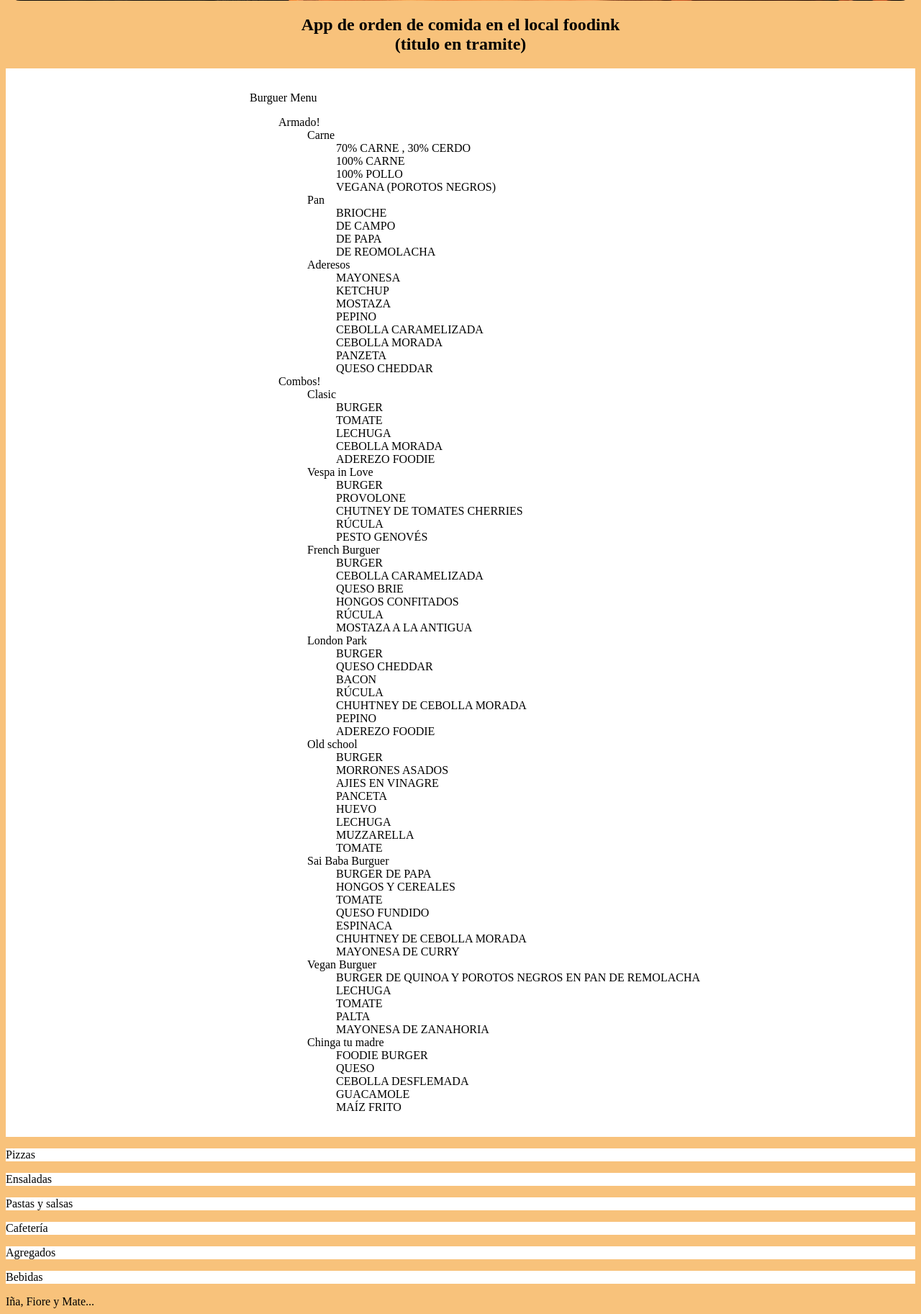
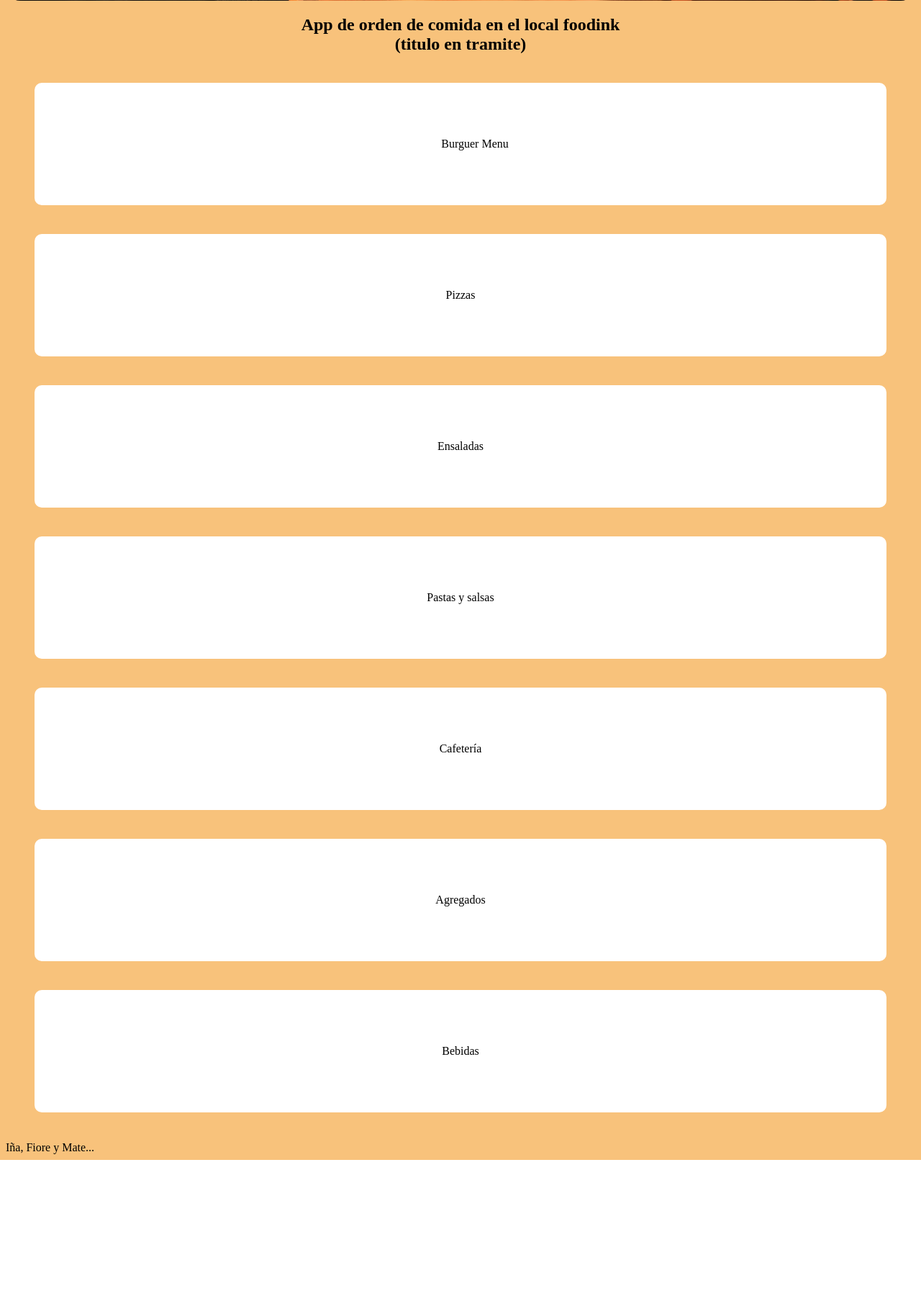
Before and after one commit to TheKypers/Programacion-Web, a PHP site: page / in a window 1280 px wide. Shown: the part 289-2114 px from the top of the page at 72% size. After the commit the page ends 1900 px from the top, so only its background shows below. Run offline with PHP 8.4, Linux system fonts and the light colour scheme.

Commit message:
2/9
menu desplegable ""

```diff
--- a/css/style.css
+++ b/css/style.css
@@ -8,7 +8,6 @@ body{
 .bannerTitulo{
     background: rgb(252,194,136);
     background: radial-gradient(circle, rgba(252,194,136,1) 0%, rgba(242,105,34,1) 120%);
-
     background-image:radial-gradient(circle, rgba(252,194,136,1) 0%, rgba(242,105,34,1) 120%),url(/img/BackBanner.jpg);
     background-blend-mode:multiply,normal;
     background-size: 1950px;
@@ -20,28 +19,33 @@ a{
 }
 .banner{
     background-color:white;
-    /*
     margin: 40px;
     padding: 60px;
+
     text-align: center;
+
+
     border-radius: 10px;
-    transition: 0.5s
-    */
-}
-/*
-.banner:hover{
-    background-color:rgb(233, 233, 233);
     transition: 0.5s;
 }
-*/
-#banner1{
-    display:flex;
-    justify-content: space-around;
+.banner:hover{
+    background-color:rgb(199, 199, 199);
+    transition: 0.5s;
 }
-#banner1 ul{
+#banner1 a:hover{
+    background-color: red;
+}
+#banner1 ul ul{
+    display:none;
     list-style: none;
+}
+#banner1 ul:hover ul{
+    display: block;
+}
 
+.mat li{
+    display:none;
 }
-#banner1 ul li{
-    display: grid;
+.mat li:hover li{
+    display:block;
 }
--- a/index.html
+++ b/index.html
@@ -23,9 +23,9 @@
         <ul>
             <p id="burguer"><a hfer="#">Burguer Menu</a>
                 <ul>
-                    <li><a hfer="#">Armado!</a>
+                    <li class="mat"><a hfer="#">Armado!</a>
                         <ul>
-                            <li><a hfer="#">Carne</a>
+                            <li class="teo"><a hfer="#">Carne</a>
                                 <ul>
                                     <li><a hfer="#">70% CARNE , 30% CERDO</a></li>
                                     <li><a hfer="#">100% CARNE</a></li>
@@ -33,7 +33,7 @@
                                     <li><a hfer="#">VEGANA (POROTOS NEGROS)</a></li>
                                 </ul>
                             </li>
-                            <li><a hfer="#">Pan</a>
+                            <li class="teo"><a hfer="#">Pan</a>
                                 <ul>
                                     <li><a hfer="#">BRIOCHE</a></li>
                                     <li><a hfer="#">DE CAMPO</a></li>
@@ -41,7 +41,7 @@
                                     <li><a hfer="#">DE REOMOLACHA</a></li>
                                 </ul>
                             </li>
-                            <li><a hfer="#">Aderesos</a>
+                            <li class="teo"><a hfer="#">Aderesos</a>
                                 <ul>
                                     <li><a hfer="#">MAYONESA</a></li>
                                     <li><a hfer="#">KETCHUP</a></li>
@@ -56,7 +56,7 @@
                         </ul>
                     </li>
 
-                    <li><a hfer="#">Combos!</a>
+                    <li class="mat"><a hfer="#">Combos!</a>
                         <ul>
                             <li><a hfer="#">Clasic</a>
                                 <ul>
```
